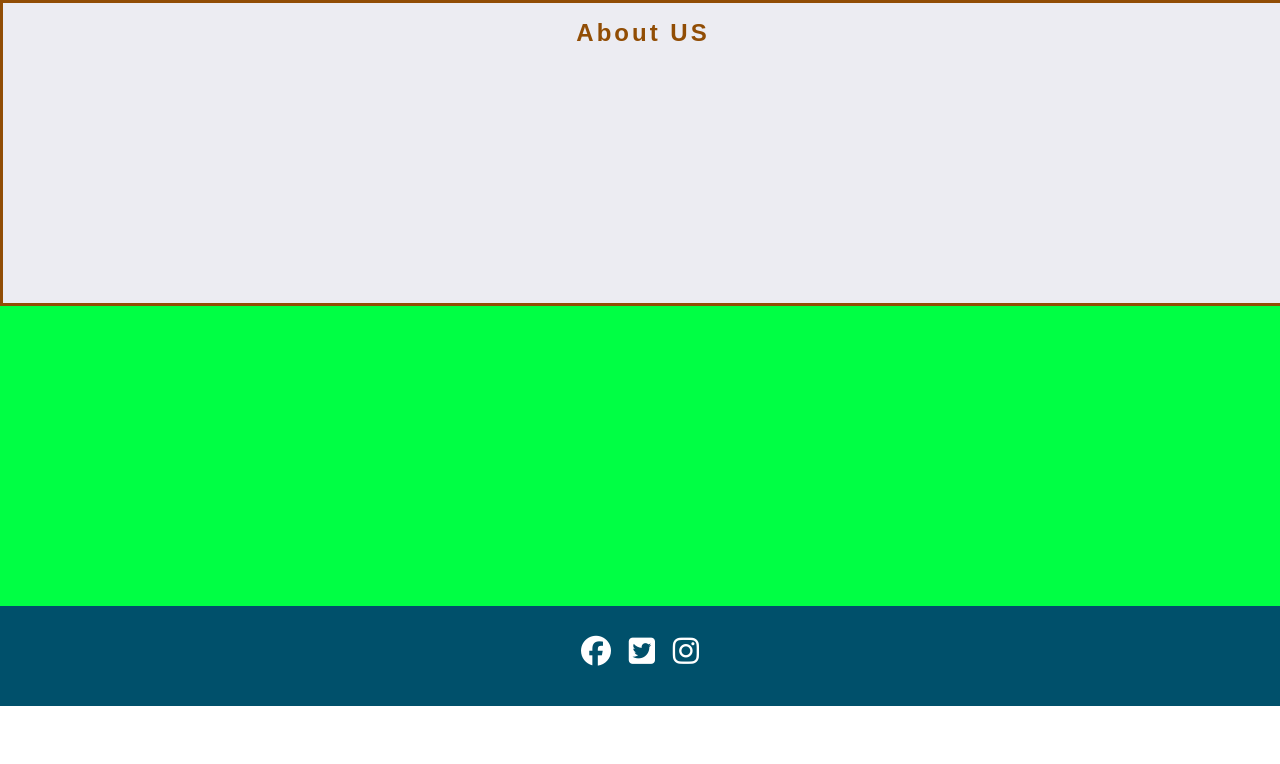
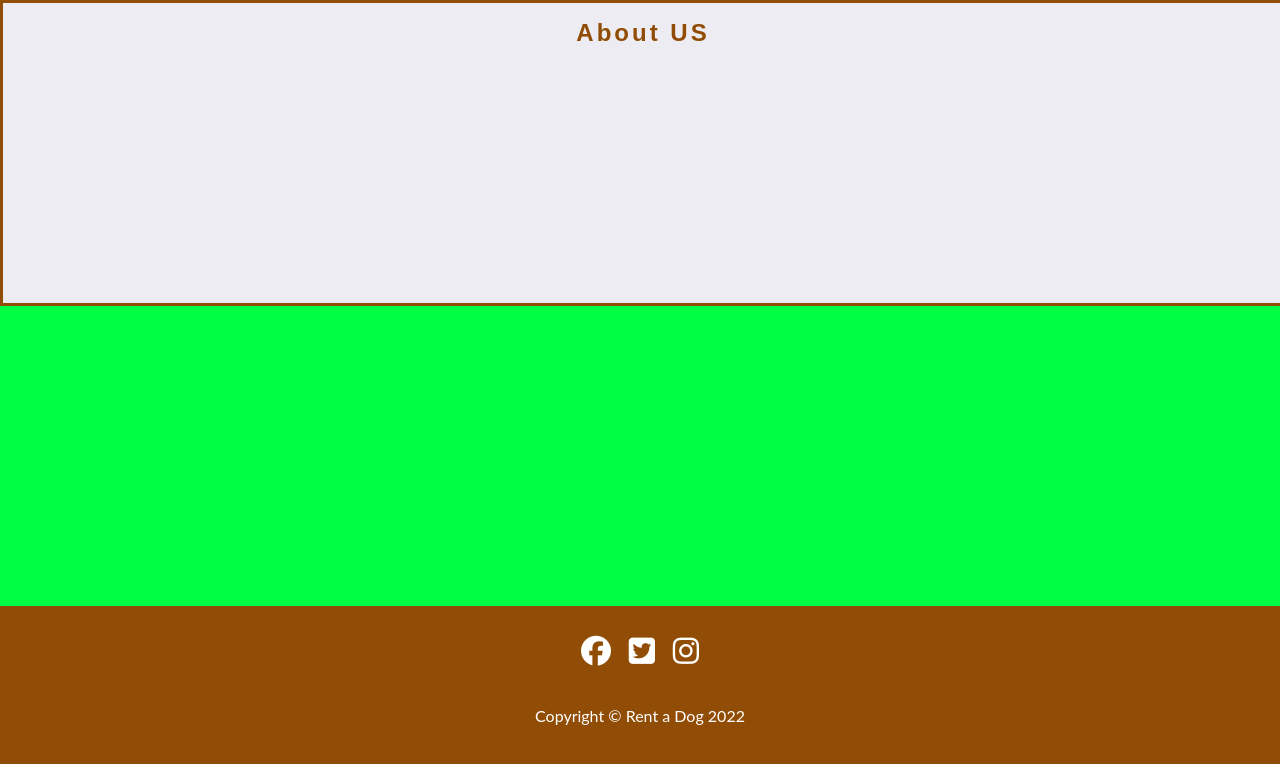
Before and after one commit to Chris4891/CI-PP1, a plain HTML site: page index.html in a window 1280 px wide. Shown: the part 700-1464 px from the top of the page. Drawn offline with Linux system fonts and the light colour scheme; a web font is replaced by a local one.

Commit message:
Add copyright to footer

```diff
--- a/assets/css/style.css
+++ b/assets/css/style.css
@@ -139,8 +139,8 @@ footer{
 
 .social-icons{
 	padding:20px;
-	background-color:#00506b;
-  text-align: center;
+	background-color:rgb(145, 77, 5);
+    text-align: center;
 }
 
 .social-icons a{
@@ -149,3 +149,8 @@ footer{
   font-size:30px;
   margin: 0 5px;
   text-decoration:none;
+}
+
+.social-icons p {
+    color: #fff;
+}
--- a/index.html
+++ b/index.html
@@ -75,8 +75,9 @@
       <i class="fa-brands fa-square-twitter"></i>
     </a>
     <a href="https://instagram.com" target="_blank" rel="noopener" aria-label="Visit our Instagram page (opens in a new tab)">
-      <i class="fa-brands fa-instagram"></i></a>
-
+      <i class="fa-brands fa-instagram"></i>
+    </a>
+    <p>Copyright © Rent a Dog 2022</p>
   </div>
 </footer>
 
```
